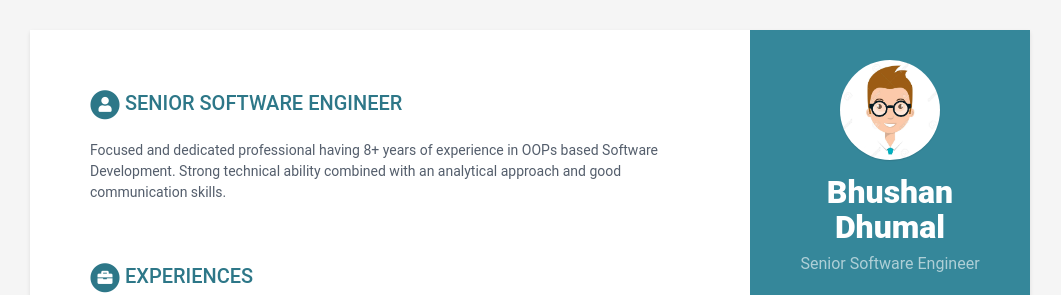
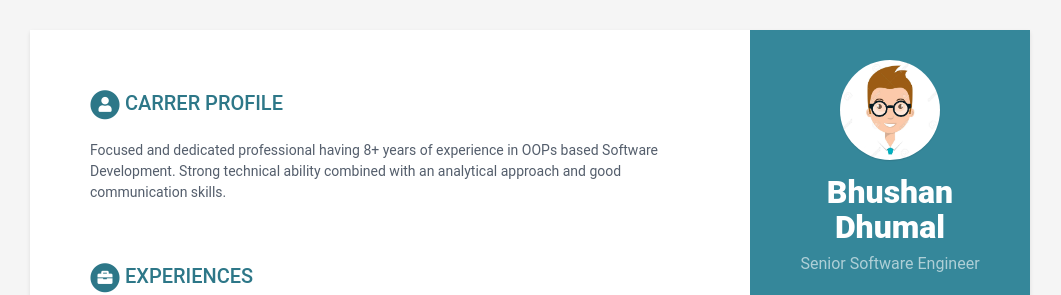
Before and after one commit to bhushan-dhumal/bhushan-dhumal.github.io, a Jekyll site: the page built from index.html, in a window 1280 px wide. Shown: the top 295 px of the page, without its empty margins (110-1171 px from the left). Built offline with Jekyll 4.4.1, drawn with Linux system fonts in a browser that asks for light colours.

Commit message:
update carrer profile

```diff
--- a/_data/data.yml
+++ b/_data/data.yml
@@ -38,7 +38,7 @@ sidebar:
         level: Native
 
 career-profile:
-    title: Senior Software Engineer
+    title: Carrer Profile
     summary: |
         Focused and dedicated professional having 8+ years of experience in OOPs based Software Development.
         Strong technical ability combined with an analytical approach and good communication skills.
```
